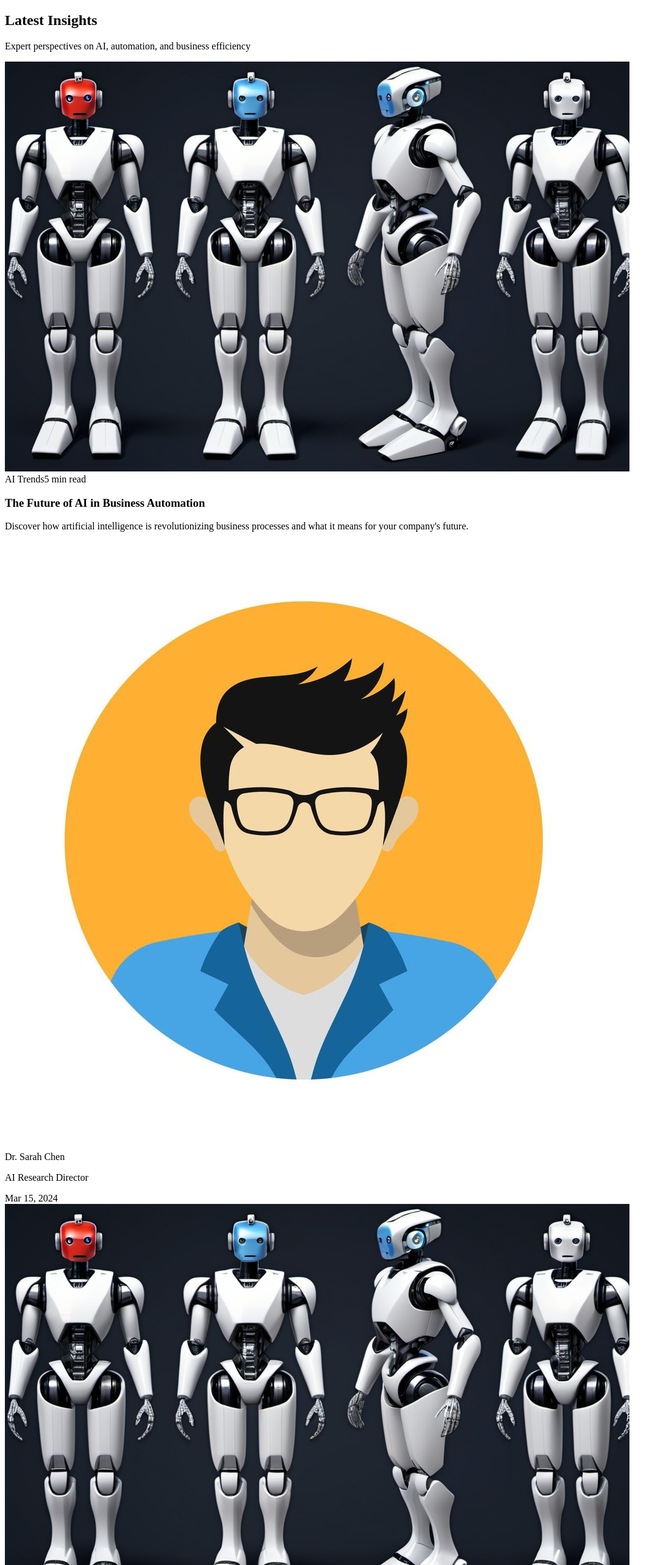
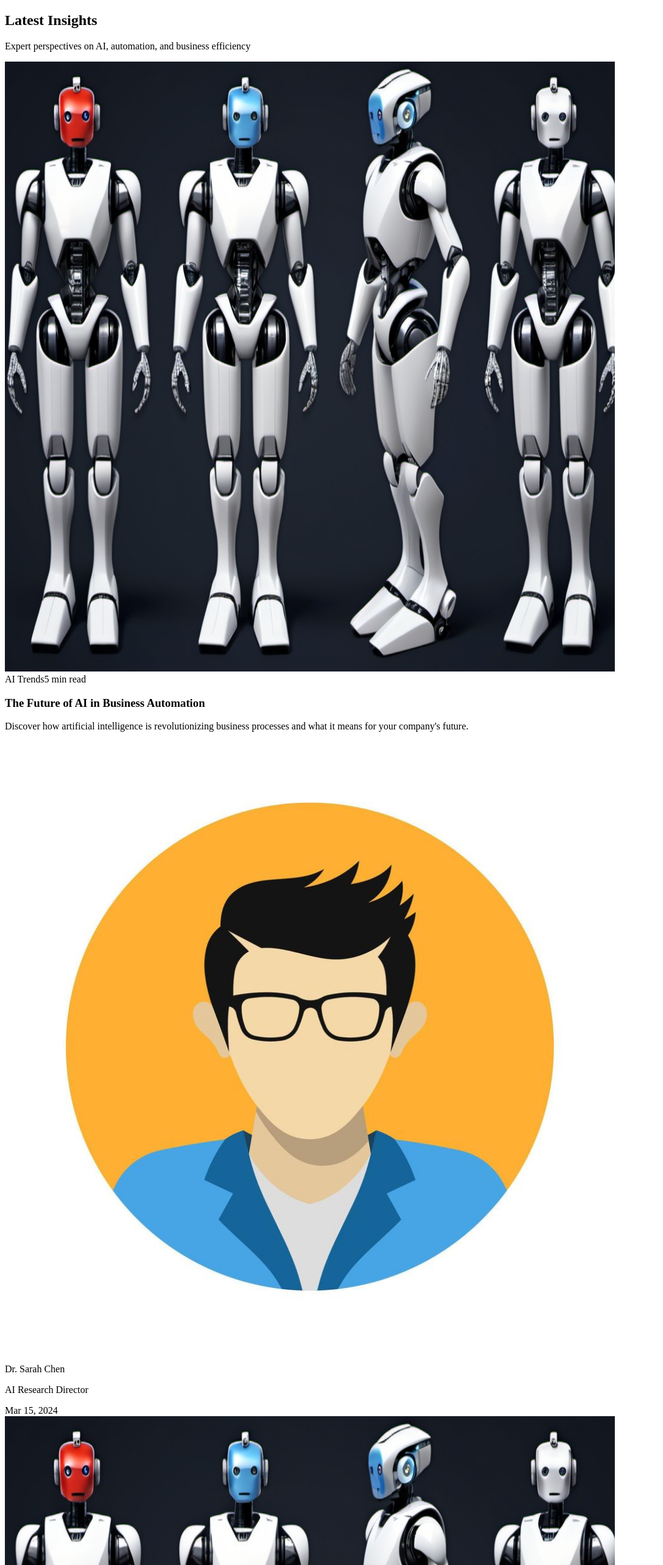
Before and after one commit to DiegoMero-UST/test-ai, a Next.js app: page /blog in a window 1280 px wide. Shown: the top 2566 px of the page at 61% size, without its empty margins (0-1087 px from the left). Built offline with nearby package versions, Linux system fonts and the light colour scheme.

Commit message:
Fix eslint errors

```diff
--- a/app/blog/components/blog-post.tsx
+++ b/app/blog/components/blog-post.tsx
@@ -1,3 +1,5 @@
+import Image from "next/image";
+
 export default function BlogPost() {
   const posts = [
     {
@@ -61,9 +63,11 @@ export default function BlogPost() {
           <div className="grid md:grid-cols-2 gap-8 items-center bg-white rounded-2xl shadow-lg overflow-hidden">
             <div className="relative h-[400px]">
               <div className="absolute inset-0 bg-gray-900/10" />
-              <img
+              <Image
                 src={posts[0].image}
                 alt={posts[0].title}
+                width={1000}
+                height={1000}
                 className="w-full h-full object-cover"
               />
             </div>
@@ -87,9 +91,11 @@ export default function BlogPost() {
 
               <div className="flex items-center justify-between">
                 <div className="flex items-center gap-3">
-                  <img
+                  <Image
                     src={posts[0].author.avatar}
                     alt={posts[0].author.name}
+                    width={1000}
+                    height={1000}
                     className="w-10 h-10 rounded-full"
                   />
                   <div>
@@ -112,9 +118,11 @@ export default function BlogPost() {
             >
               <div className="relative h-48">
                 <div className="absolute inset-0 bg-gray-900/10" />
-                <img
+                <Image
                   src={post.image}
                   alt={post.title}
+                  width={1000}
+                  height={1000}
                   className="w-full h-full object-cover"
                 />
               </div>
@@ -139,9 +147,11 @@ export default function BlogPost() {
 
                 <div className="flex items-center justify-between">
                   <div className="flex items-center gap-3">
-                    <img
+                    <Image
                       src={post.author.avatar}
                       alt={post.author.name}
+                      width={1000}
+                      height={1000}
                       className="w-8 h-8 rounded-full"
                     />
                     <div>
--- a/app/blog/components/guides.tsx
+++ b/app/blog/components/guides.tsx
@@ -92,7 +92,7 @@ export default function Guides() {
                 </p>
 
                 <div className="space-y-4">
-                  <h4 className="font-semibold text-gray-900">What you'll learn:</h4>
+                  <h4 className="font-semibold text-gray-900">What you&apos;ll learn:</h4>
                   <ul className="space-y-2">
                     {guide.steps.map((step, i) => (
                       <li key={i} className="flex items-center gap-2 text-gray-600">
--- a/app/contact/components/contact-form.tsx
+++ b/app/contact/components/contact-form.tsx
@@ -33,7 +33,7 @@ export default function ContactForm() {
 
       setStatus({ submitted: true, submitting: false, error: false });
       setFormData({ name: '', email: '', message: '' });
-    } catch (error) {
+    } catch (_error) {
       setStatus({ submitted: false, submitting: false, error: true });
     }
   };
--- a/app/contact/components/support-information.tsx
+++ b/app/contact/components/support-information.tsx
@@ -36,7 +36,7 @@ export default function SupportInformation() {
     <section className="py-20 px-5 bg-gray-50">
       <div className="max-w-7xl mx-auto">
         <h2 className="text-4xl font-bold text-center mb-16 bg-gradient-to-r from-blue-600 to-blue-800 text-transparent bg-clip-text">
-          We're Here to Help
+          We&apos;re Here to Help
         </h2>
 
         <div className="grid grid-cols-1 md:grid-cols-3 gap-8">
--- a/app/faq/page.tsx
+++ b/app/faq/page.tsx
@@ -170,7 +170,7 @@ export default function FAQ() {
             Still Have Questions?
           </h3>
           <p className="text-gray-600 mb-8">
-            Can't find the answer you're looking for? Please chat with our friendly team.
+            Can&apos;t find the answer you&apos;re looking for? Please chat with our friendly team.
           </p>
           <button className="px-8 py-3 bg-blue-600 text-white rounded-lg font-semibold hover:bg-blue-700 transition-colors">
             Contact Support
--- a/app/login/page.tsx
+++ b/app/login/page.tsx
@@ -90,7 +90,7 @@ export default function Login() {
         {/* Sign up link */}
         <div className="text-center">
           <p className="text-sm text-gray-600">
-            Don't have an account?{' '}
+            Don&apos;t have an account?{' '}
             <Link href="/sign-up" className="font-medium text-blue-600 hover:text-blue-500">
               Sign up
             </Link>
--- a/app/page.tsx
+++ b/app/page.tsx
@@ -1,7 +1,6 @@
 import Hero from "./components/hero";
 import Features from "./components/features";
 import UseCases from "./components/use-cases";
-import Partners from "./components/partners";
 
 export default function Home() {
   return (
--- a/app/pricing/components/pricing-tiers.tsx
+++ b/app/pricing/components/pricing-tiers.tsx
@@ -43,7 +43,7 @@ export default function PricingTiers() {
   return (
     <section className="pt-40 pb-20 px-5 bg-gray-50 xl:pt-52">
       <h2 className="text-4xl font-bold text-center mb-16 xl:text-5xl">Looking for your best fit?</h2>
-      <h3 className="text-3xl font-bold text-center mb-16 xl:text-4xl">We've got you covered!</h3>
+      <h3 className="text-3xl font-bold text-center mb-16 xl:text-4xl">We&apos;ve got you covered!</h3>
       <ul className="grid grid-cols-1 md:flex md:flex-col gap-8 max-w-7xl mx-auto md:px-32 lg:flex-row lg:px-5">
         {tiers.map((tier, index) => (
           <li
--- a/app/use-cases/components/industries.tsx
+++ b/app/use-cases/components/industries.tsx
@@ -68,7 +68,7 @@ export default function Industries() {
         {/* Call to Action */}
         <div className="mt-16 text-center">
           <p className="text-xl text-gray-700 mb-8">
-            Don't see your industry? Our AI solutions are highly adaptable and can be customized for any business need.
+            Don&apos;t see your industry? Our AI solutions are highly adaptable and can be customized for any business need.
           </p>
           <button className="bg-blue-600 text-white px-8 py-3 rounded-lg text-lg font-semibold hover:bg-blue-700 transition-colors">
             Contact Us
```
